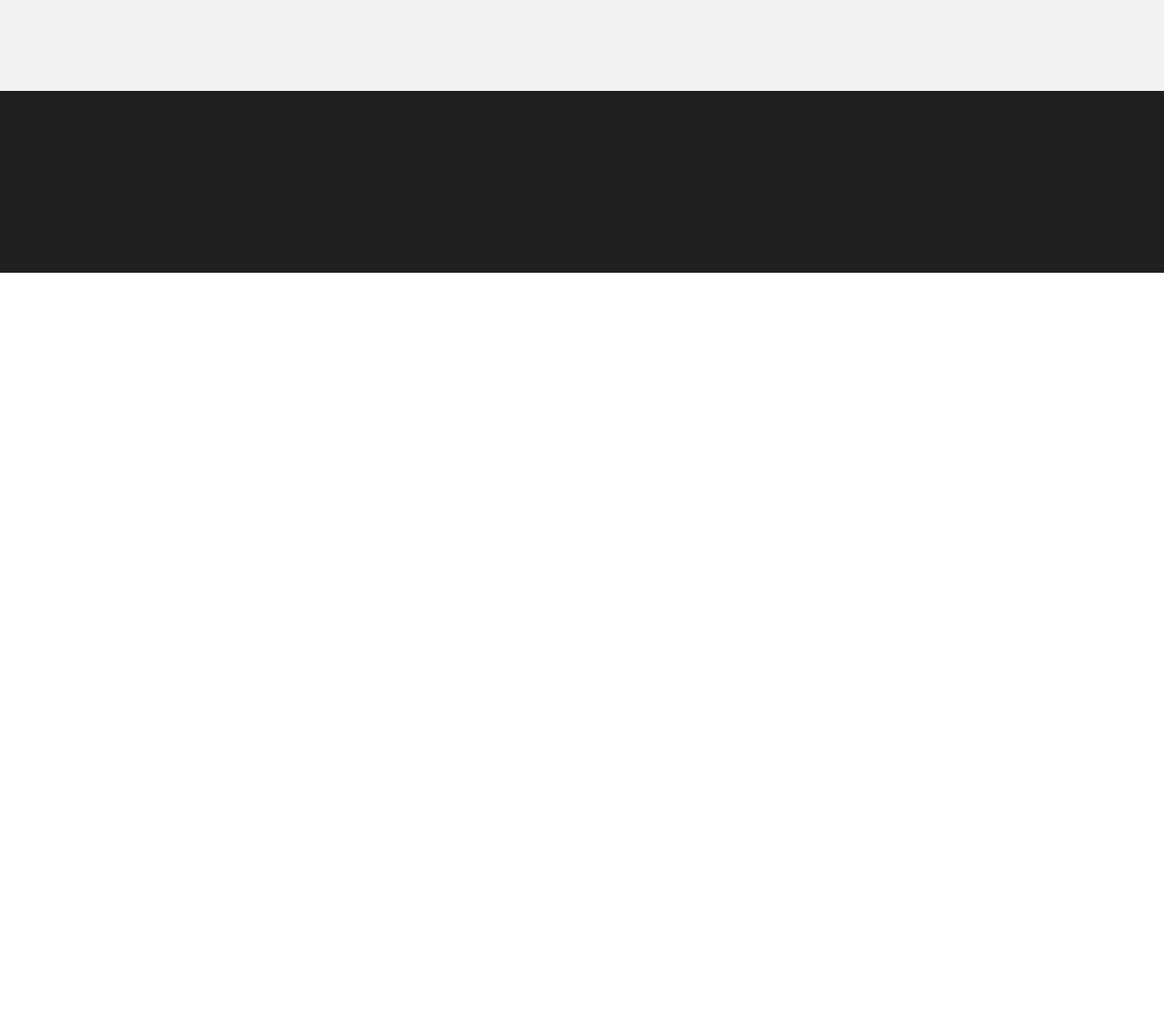
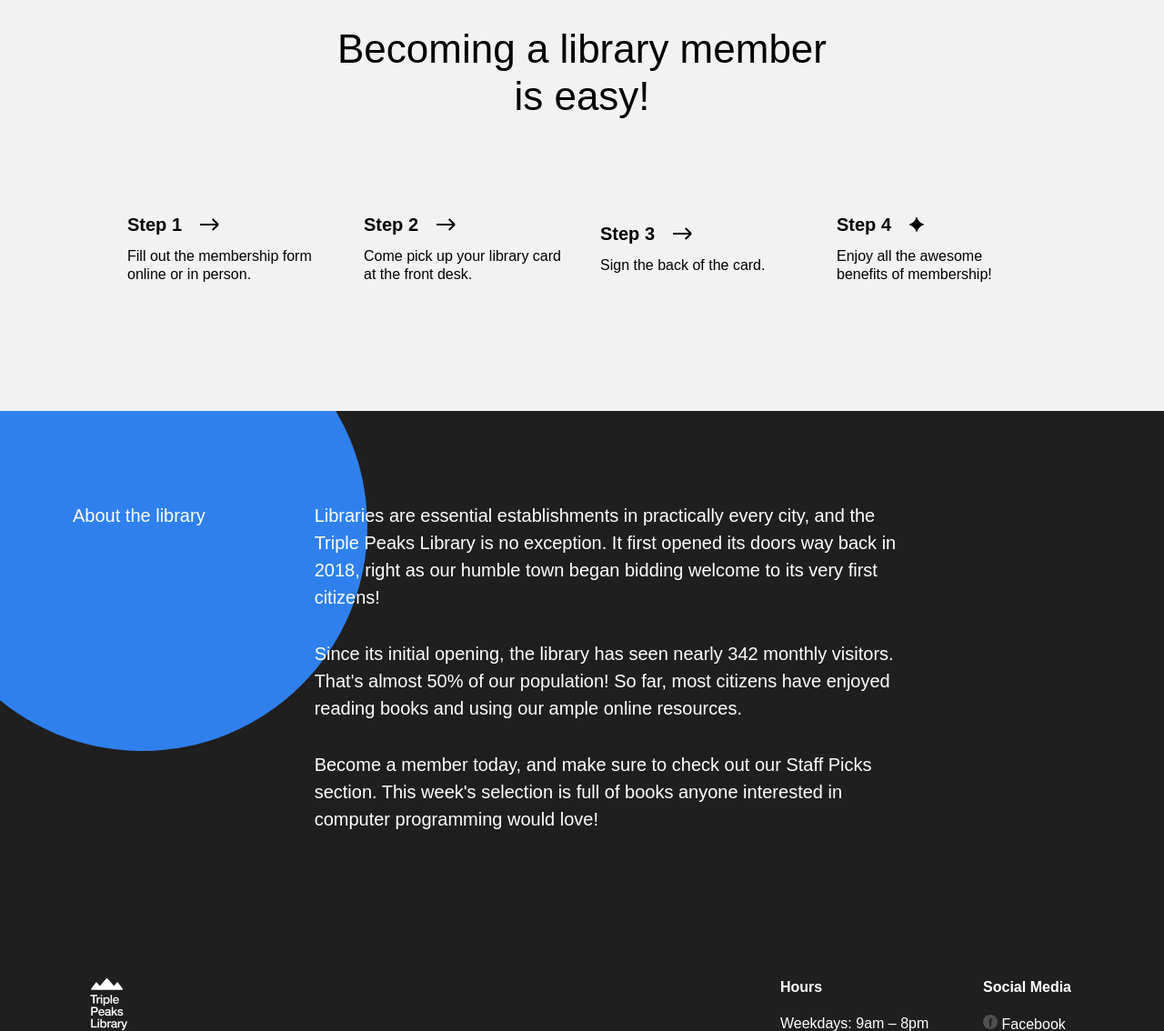
Before and after one commit to yandiux/Library-hmtlcss, a plain HTML site: page index.html in a window 1280 px wide. Shown: the part 2990-4124 px from the top of the page at 91% size. Before the commit the page ends 3290 px from the top, so only its background shows below. Drawn offline with Linux system fonts and the light colour scheme.

Commit message:
project finalized

```diff
--- a/index.html
+++ b/index.html
@@ -214,10 +214,7 @@
         </section>
 
         <section class="membership">
-          <!-- --------------------------------------------------------------- -->
-          <!--         Don't uncomment until the final project stage           -->
-          <!-- --------------------------------------------------------------- -->
-          <!--<h2 class="membership__title">Becoming a library member is easy!</h2>
+          <h2 class="membership__title">Becoming a library member is easy!</h2>
           <ul class="membership__steps">
             <li class="step">
               <h3 class="step__title">
@@ -269,14 +266,11 @@
                 Enjoy all the awesome benefits of membership!
               </p>
             </li>
-        </ul>-->
+          </ul>
         </section>
 
         <section class="about">
-          <!-- --------------------------------------------------------------- -->
-          <!--          Don't uncomment until the final project stage          -->
-          <!-- --------------------------------------------------------------- -->
-          <!--<h2 class="about__title">About the library</h2>
+          <h2 class="about__title">About the library</h2>
           <div class="about__content">
             <p class="about__paragraph">
               Libraries are essential establishments in practically every city,
@@ -296,13 +290,48 @@
               in computer programming would love!
             </p>
           </div>
-        <div class="about__circle"></div> -->
+          <div class="about__circle"></div>
         </section>
       </main>
       <footer class="footer">
-        <!-- ----------------------------------------------------------------- -->
-        <!--          Don't uncomment until the final project stage            -->
-        <!-- ----------------------------------------------------------------- -->
+        <div class="footer__columns">
+          <div class="footer__column">
+            <img
+              class="footer__logo"
+              src="./images/logo_white.svg"
+              alt="logo"
+            />
+          </div>
+          <div class="footer__column footer__column_content_hours">
+            <h3 class="footer__column-heading">Hours</h3>
+            <ul class="footer__list">
+              <li class="footer__list-item">Weekdays: 9am – 8pm</li>
+              <li class="footer__list-item">Weekends: 10am – 6pm</li>
+            </ul>
+          </div>
+          <div class="footer__column footer__column_content_social">
+            <h3 class="footer__column-heading">Social Media</h3>
+            <ul class="footer__list">
+              <li class="footer__list-item">
+                <img
+                  class="footer__social-icon"
+                  src="./images/facebook_white.svg"
+                  alt=""
+                />
+                <a class="footer__column-link" href="">Facebook</a>
+              </li>
+              <li class="footer__list-item">
+                <img
+                  class="footer__social-icon"
+                  src="./images/instagram_white.svg"
+                  alt=""
+                />
+                <a class="footer__column-link" href="">Instagram</a>
+              </li>
+            </ul>
+          </div>
+        </div>
+        <p class="footer__copyright">&copy; Yandy</p>
       </footer>
     </div>
   </body>
--- a/styles/style.css
+++ b/styles/style.css
@@ -2,6 +2,16 @@
   margin: 0;
   padding: 0;
   box-sizing: border-box;
+}
+
+:root {
+  --main-bg-color: #ffffff; /* Main background */
+  --main-font-color: #000000; /* Main font color */
+  --contrast-bg-color: #f2f2f2; /* Contrast background */
+  --footer-bg-color: #1f1f1f; /* Footer background */
+  --accent-color: #2f80ed; /* Links, accents */
+  --link-hover-color: #1f69c9; /* Link hover */
+  --footer-link-hover-color: #c1c1c1; /* Link hover in footer */
 }
 
 .page {
@@ -49,6 +59,10 @@
   font-weight: bold;
 }
 
+.nav__link:hover {
+  color: #1f69c9;
+}
+
 .header__title {
   max-width: 601px;
   font-size: 76px;
@@ -85,6 +99,10 @@
 .header__link {
   color: #2f80ed;
   text-decoration: none;
+}
+
+.header__link:hover {
+  color: #1f69c9;
 }
 
 .header__address {
@@ -239,6 +257,7 @@
 
 .staff {
   padding: 100px 0 140px;
+  background-image: url("/images/staff_picks_background.jpg");
 }
 
 .staff__title {
@@ -246,6 +265,7 @@
   font-size: 44px;
   line-height: 52px;
   margin: 0 0 24px;
+  color: var(--contrast-bg-color);
 }
 
 .staff__subtitle {
@@ -254,11 +274,13 @@
   line-height: 30px;
   font-weight: 400;
   margin: 0;
+  color: var(--contrast-bg-color);
+  margin-bottom: 68px;
 }
 
 /* Add the CSS rule for your new class here. Make sure to place it before .card: parents should precede their children */
 .staff__cards {
-  margin: 68px auto 0;
+  margin: auto;
   text-align: center;
   margin-top: auto;
   display: flex;
@@ -328,13 +350,17 @@
   list-style-type: none;
   padding: 0;
   margin: 100px 0 0;
-  /* Add styles */
+
+  display: flex;
+  justify-content: center;
+  align-items: center;
+  gap: 40px;
 }
 
 .step {
   /* Add styles */
+  width: 220px;
 }
-
 .step__title {
   margin: 0;
   font-size: 20px;
@@ -359,6 +385,8 @@
   overflow: hidden;
   position: relative;
   box-sizing: border-box;
+  display: flex;
+  gap: 120px;
 }
 
 .about__title {
@@ -367,6 +395,10 @@
   line-height: 30px;
   font-weight: 500;
   z-index: 1;
+
+  max-width: 154px;
+
+  color: #fff;
 }
 
 .about__content {
@@ -374,6 +406,9 @@
   line-height: 30px;
   font-weight: 400;
   max-width: 660px;
+  z-index: 1;
+
+  gap: 120px;
 }
 
 .about__circle {
@@ -381,22 +416,40 @@
   width: 495px;
   height: 495px;
   border-radius: 50%;
+  position: absolute;
+  top: -121px;
+  left: -91px;
 }
 
+.about__paragraph {
+  margin: 0 0 32px;
+}
+
+.about__paragraph:last-child {
+  margin-bottom: 0%;
+}
 .footer {
   box-sizing: border-box;
+  background-color: var(--footer-bg-color);
+  color: #fff;
+  padding: 60px 102px 60px 80px;
 }
 
 .footer__columns {
+  display: flex;
 }
 
 .footer__column_content_hours {
+  margin-left: auto;
 }
 
 .footer__column_content_social {
+  margin-left: 50px;
 }
 
 .footer__logo {
+  height: 57px;
+  width: 80px;
 }
 
 .footer__list {
@@ -407,9 +460,12 @@
 }
 
 .footer__list-item {
+  margin: 0 0 16px;
 }
 
 .footer__column-heading {
+  margin: 0 0 20px;
+  font-size: 16px;
 }
 
 .footer__column-link {
@@ -423,4 +479,5 @@
 }
 
 .footer__copyright {
+  margin: 108px 0 0;
 }
```
Lines whose indentation alone changed are shown as unchanged.
